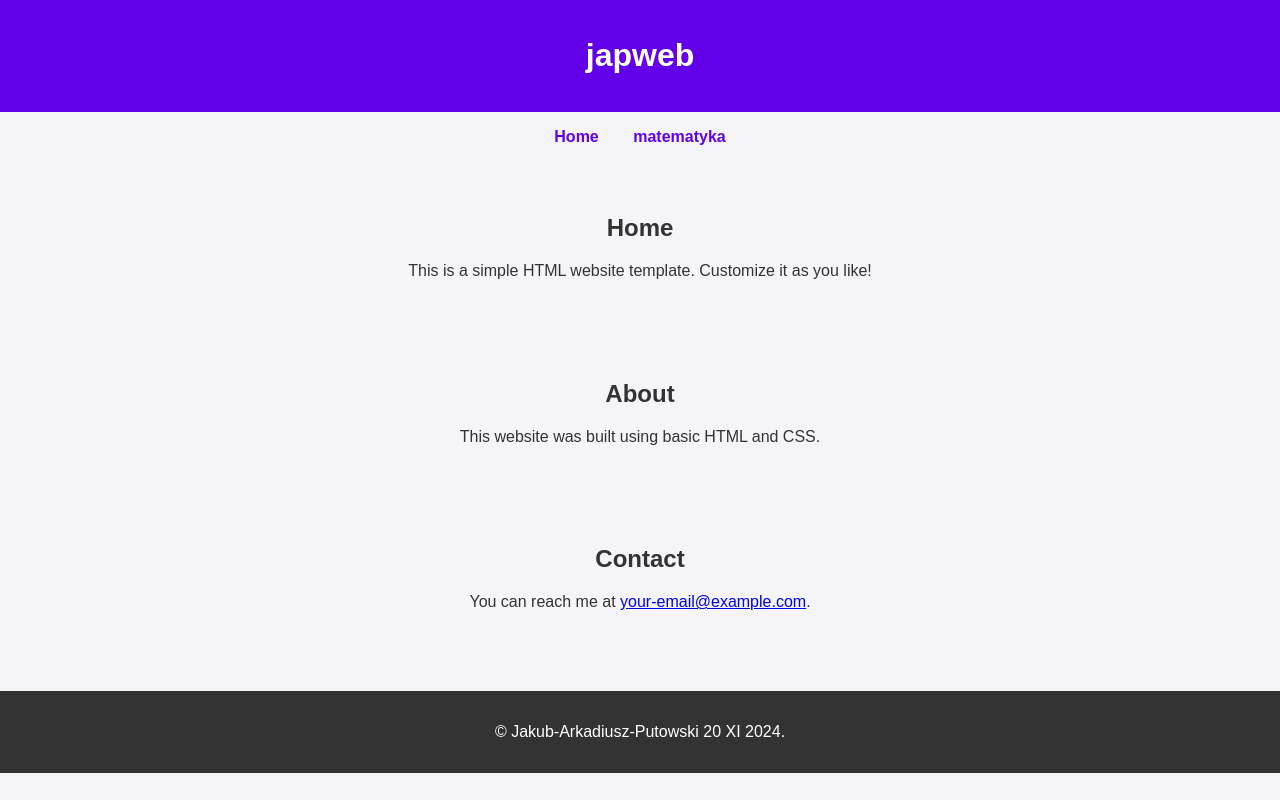
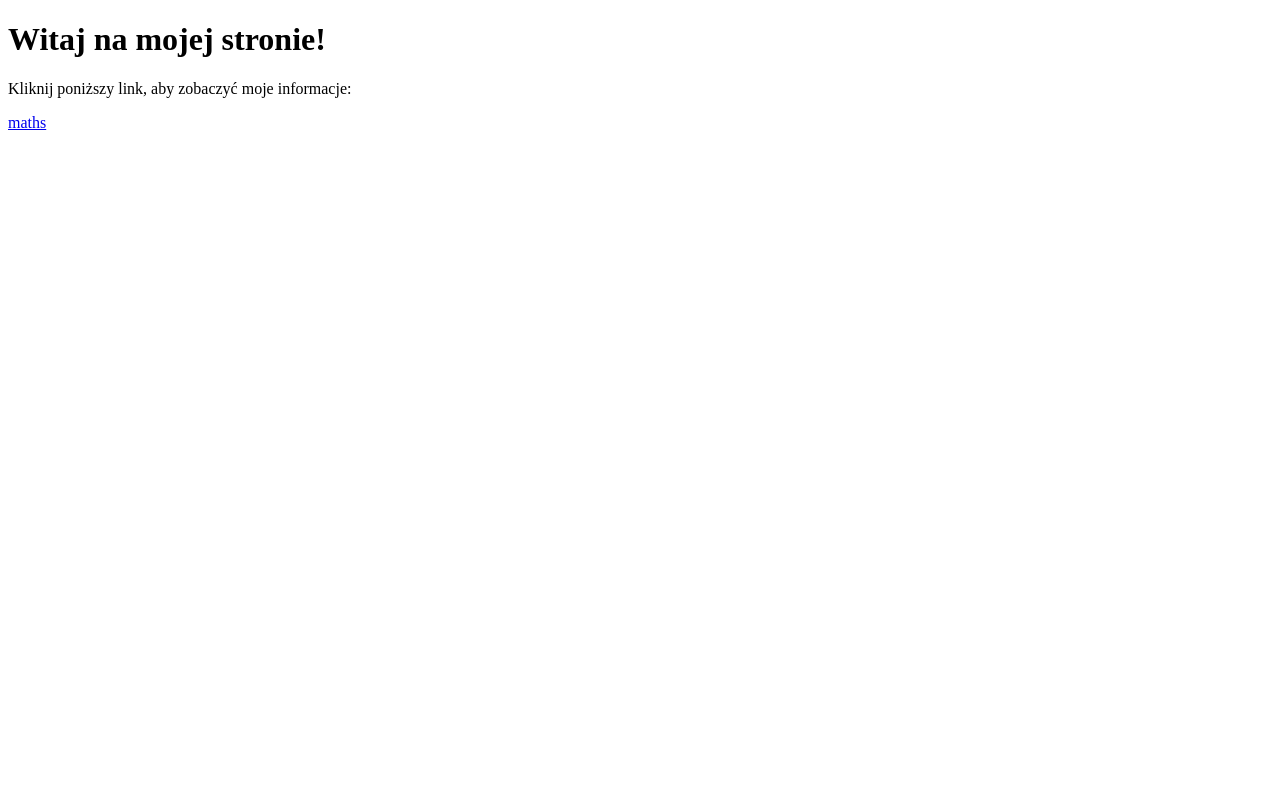
Before and after one commit to jakub-arkadiusz-putowski/japweb, a plain HTML site: page index.html in a window 1280 px wide. Drawn offline with Linux system fonts and the light colour scheme.

Commit message:
Add files via upload

```diff
--- a/index.html
+++ b/index.html
@@ -1,68 +1,13 @@
 <!DOCTYPE html>
-<html lang="en">
+<html lang="pl">
 <head>
     <meta charset="UTF-8">
     <meta name="viewport" content="width=device-width, initial-scale=1.0">
-    <title>My Simple Website</title>
-    <style>
-        body {
-            font-family: Arial, sans-serif;
-            margin: 0;
-            padding: 0;
-            background-color: #f4f4f9;
-            color: #333;
-        }
-        header {
-            background-color: #6200ea;
-            color: #fff;
-            padding: 1rem;
-            text-align: center;
-        }
-        nav {
-            text-align: center;
-            margin: 1rem 0;
-        }
-        nav a {
-            margin: 0 15px;
-            text-decoration: none;
-            color: #6200ea;
-            font-weight: bold;
-        }
-        section {
-            padding: 2rem;
-            text-align: center;
-        }
-        footer {
-            background-color: #333;
-            color: #fff;
-            text-align: center;
-            padding: 1rem 0;
-            margin-top: 2rem;
-        }
-    </style>
+    <title>Strona główna</title>
 </head>
 <body>
-    <header>
-        <h1>japweb</h1>
-    </header>
-    <nav>
-        <a href="#home">Home</a>
-        <a href="#matematyka">matematyka</a>
-    </nav>
-    <section id="home">
-        <h2>Home</h2>
-        <p>This is a simple HTML website template. Customize it as you like!</p>
-    </section>
-    <section id="about">
-        <h2>About</h2>
-        <p>This website was built using basic HTML and CSS.</p>
-    </section>
-    <section id="contact">
-        <h2>Contact</h2>
-        <p>You can reach me at <a href="mailto:your-email@example.com">your-email@example.com</a>.</p>
-    </section>
-    <footer>
-        <p>&copy; Jakub-Arkadiusz-Putowski 20 XI 2024.</p>
-    </footer>
+    <h1>Witaj na mojej stronie!</h1>
+    <p>Kliknij poniższy link, aby zobaczyć moje informacje:</p>
+    <a href="maths.html">maths</a>
 </body>
 </html>
```
Also changed, not shown: maths.html (added, +16 -0 lines).
